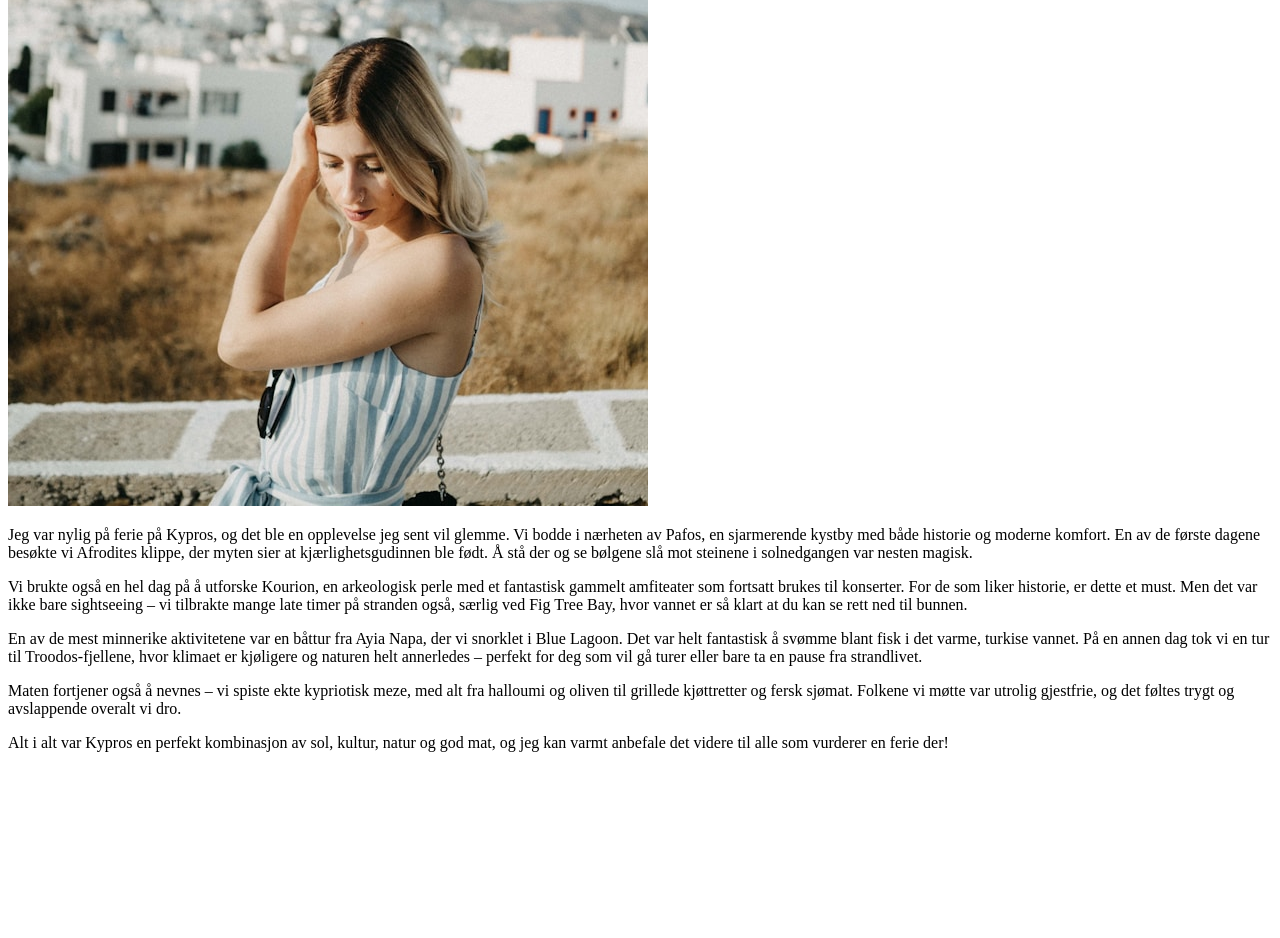
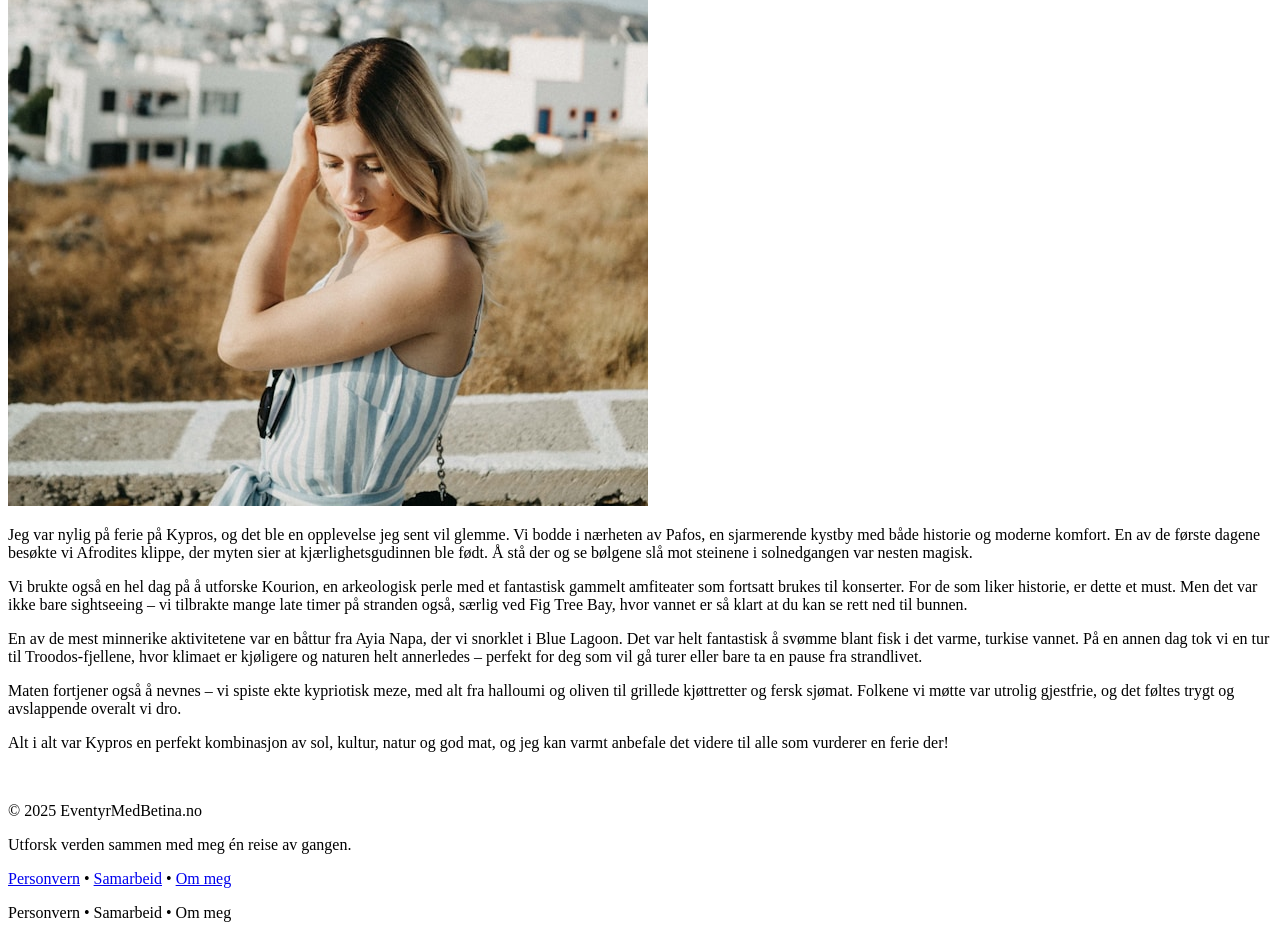
Before and after one commit to Betina9/New-website, a plain HTML site: page index.html in a window 1280 px wide. Shown: the part 1909-2847 px from the top of the page. Before the commit the page ends 2677 px from the top, so only its background shows below. Drawn offline with Linux system fonts and the light colour scheme.

Commit message:
added footer

```diff
--- a/index.html
+++ b/index.html
@@ -104,6 +104,16 @@
         der!
       </p>
     </main>
-    <footer></footer>
+    <br />
+    <footer>
+      <p>© 2025 EventyrMedBetina.no</p>
+      <p>Utforsk verden sammen med meg én reise av gangen.</p>
+      <p>
+        <a href="/personvern">Personvern</a> •
+        <a href="/samarbeid">Samarbeid</a> •
+        <a href="/om-meg">Om meg</a>
+      </p>
+      <p><a></a>Personvern • Samarbeid • Om meg</p>
+    </footer>
   </body>
 </html>
```
